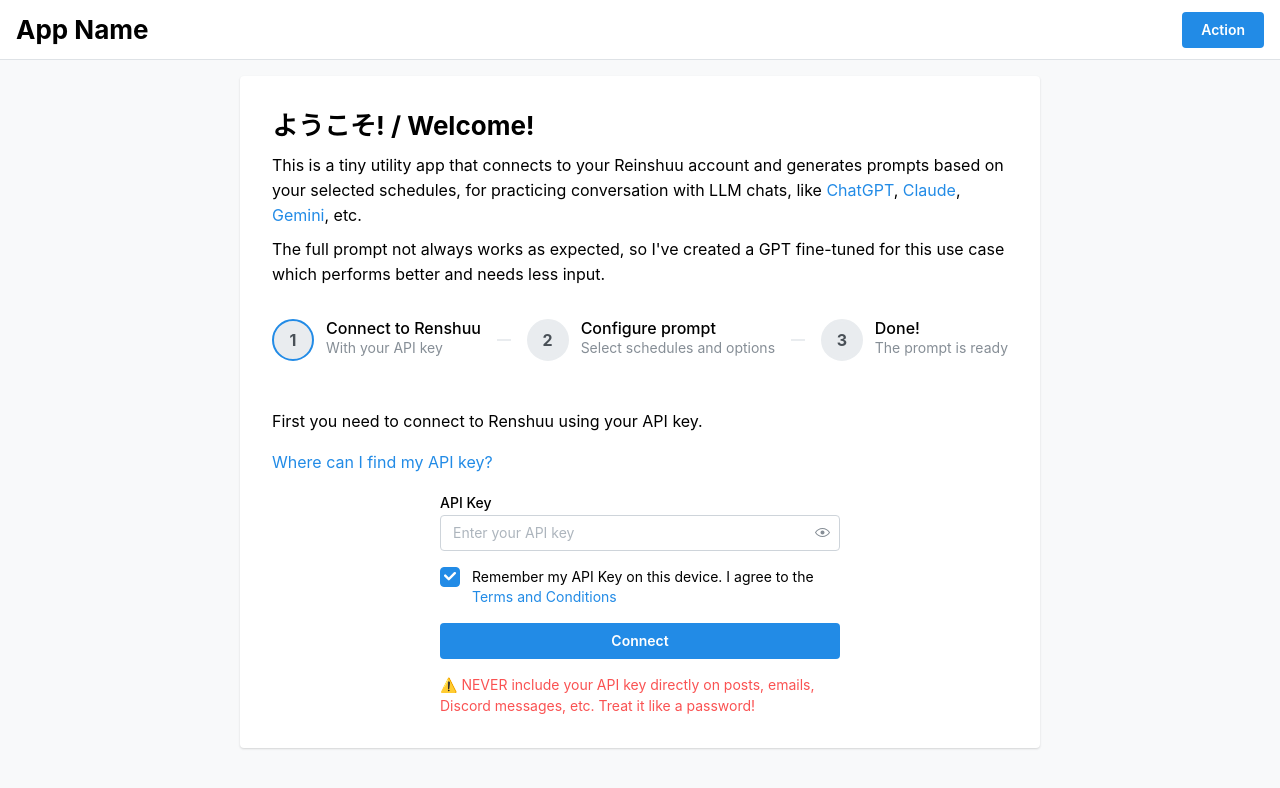
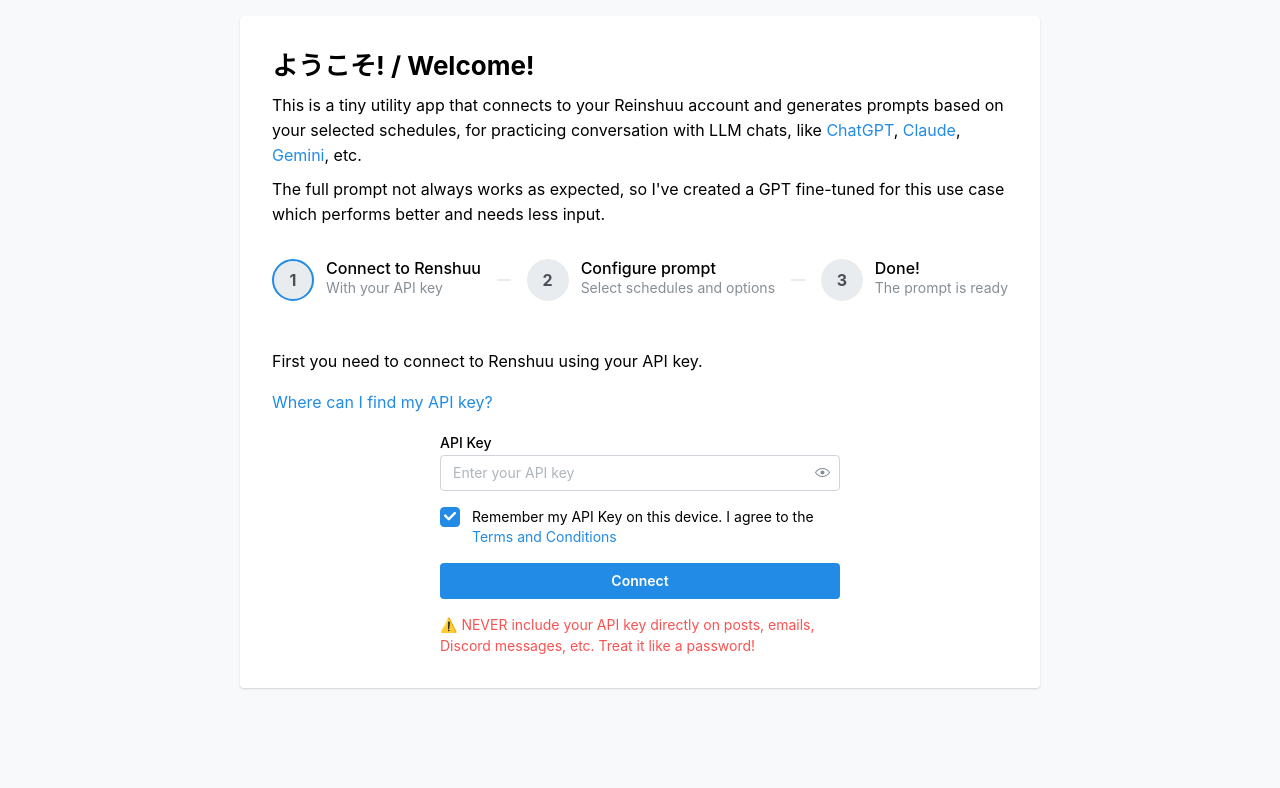
Before and after one commit to msastre73/renshuu-prompt-generator, a React (Vite) app: page / in a window 1280 px wide. Shown: the top 788 px of the page. Built offline with nearby package versions, Linux system fonts and the light colour scheme.

Commit message:
Test mode functionality

```diff
--- a/src/constants.ts
+++ b/src/constants.ts
@@ -1,2 +1,3 @@
 export const RENSHUU_TOKEN_KEY = 'rpgtkn';
 export const RENSHUU_PROMPT_CONFIG_KEY = 'rpgcfg';
+export const TEST_MODE_TOKEN = 'b075aec88a1d0a8ccd4352e3e7b87a333db18b2e2fdc3b9f376586faa85db5d6'
--- a/src/globalStyles.css
+++ b/src/globalStyles.css
@@ -1,3 +1,7 @@
 .kao-avatar img{
     object-fit: contain;
 }
+
+.test-mode-alert .mantine-Alert-body{
+    gap: 0;
+}
--- a/src/layout/Shell.tsx
+++ b/src/layout/Shell.tsx
@@ -1,24 +1,43 @@
-import { AppShell, Button, Group, Title } from '@mantine/core';
-
+import { Alert, Anchor, AppShell,  Stack, } from '@mantine/core';
+import { useSelector } from 'react-redux';
+import { RootState } from '../store/store';
+import { TEST_MODE_TOKEN } from '../constants';
+import { IconInfoCircle } from '@tabler/icons-react';
 interface ShellProps {
   children: React.ReactNode;
 }
 
 export function Shell({ children }: ShellProps) {
+
+  const token = useSelector((state: RootState) => state.token.value);
   return (
     <AppShell
-      header={{ height: 60 }}
+      header={{ height: 0 }}
       padding="md"
     >
-      <AppShell.Header>
+      {/* <AppShell.Header>
         <Group h="100%" px="md" justify="space-between">
           <Title order={2}>App Name</Title>
           <Button>Action</Button>
         </Group>
-      </AppShell.Header>
+      </AppShell.Header> */}
 
       <AppShell.Main bg="gray.0">
-        {children}
+        <Stack >
+          {token && token === TEST_MODE_TOKEN && (
+            <Stack w="100%" bg="gray.0" pos="sticky" top={0} style={{ zIndex: 100 }}>
+              <Alert
+                className="test-mode-alert"
+                variant="light"
+                color="yellow"
+                title="Test mode"
+                icon={<IconInfoCircle />}>
+                You are in TEST mode. <Anchor>Exit test mode</Anchor> to connect to your Renshuu account.
+              </Alert>
+            </Stack>
+          )}
+          {children}
+        </Stack>
       </AppShell.Main>
     </AppShell>
   );
```
